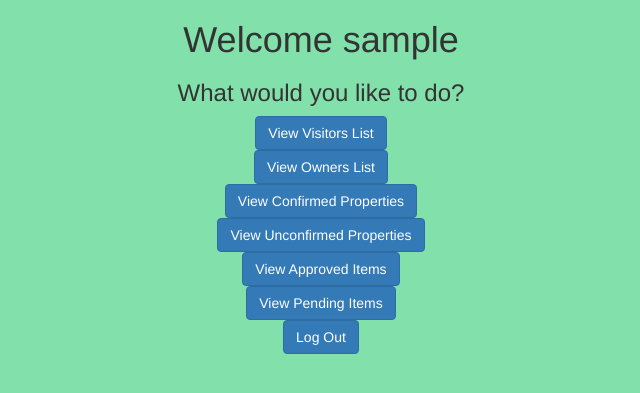
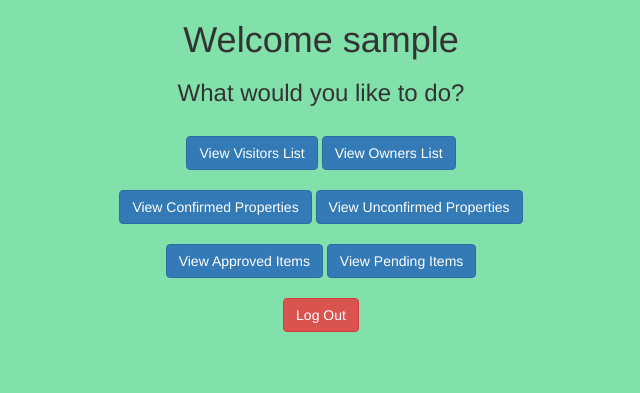
Before and after one commit to ksun86/cs4400_spring18, a Flask app: page /AdminFunctionality in a window 1280 px wide. Shown: the top 393 px of the page, without its empty margins (319-959 px from the left). Run offline with Flask 2, Linux system fonts and the light colour scheme; the visitor is signed in with stand-in values (Sample User, id 1); some libraries are stand-ins or nearby versions.

Commit message:
final push hopefully

```diff
--- a/app.py
+++ b/app.py
@@ -324,6 +324,18 @@ def ManageProperty(ID, manageType):
     # Get form
     form = AddPropertyForm(request.form)
 
+    # Populate property form fields
+    form.propertyName.data = prop['Name']
+    form.street.data = prop['Street']
+    form.city.data = prop['City']
+    form.size.data = prop['Size']
+    form.propertyType.data = prop['PropertyType']
+    form.isPublic.data = prop['IsPublic']
+    form.isCommercial.data = prop['IsCommercial']
+    session['propertyID'] = ID
+    session['propertyType'] = prop['PropertyType']
+    session['propertyName'] = prop['Name']
+
 
     if request.method == 'POST' and form.validate():
         propertyName = request.form['propertyName']
@@ -365,18 +377,7 @@ def ManageProperty(ID, manageType):
 
         return redirect(url_for('ManageProperty', ID=ID, manageType=manageType))
 
-    # Populate property form fields
-    form.propertyName.data = prop['Name']
-    form.street.data = prop['Street']
-    form.city.data = prop['City']
     form.zipCode.data = prop['Zip']
-    form.size.data = prop['Size']
-    form.propertyType.data = prop['PropertyType']
-    form.isPublic.data = prop['IsPublic']
-    form.isCommercial.data = prop['IsCommercial']
-    session['propertyID'] = ID
-    session['propertyType'] = prop['PropertyType']
-    session['propertyName'] = prop['Name']
 
     return render_template('ManageProperty.html', form=form, property=prop)
 
--- a/templates/AddItems.html
+++ b/templates/AddItems.html
@@ -6,9 +6,9 @@
   <form method="POST" action="">
     <h3>Select items for your {{session.propertyType}}:</h3>
     <div class="form-group">
-      {{render_field(form.crops, class_="form-control")}}
-      {{render_field(form.animals, class_="form-control")}}
+      {{render_field(form.crops, class_="form-control")}}<br>
+      {{render_field(form.animals, class_="form-control")}}<br>
     </div>
-    <p><input type="submit" class="btn btn-primary" value="Submit"></p>
+    <div class="text-right"><input type="submit" class="btn btn-primary" value="Submit"></div><br>
   </form>
 {% endblock %}
--- a/templates/AdminFunctionality.html
+++ b/templates/AdminFunctionality.html
@@ -4,14 +4,20 @@
     <div class="text-center">
         <h1>Welcome {{session.username}}</h1>
         <h3>What would you like to do?</h3>
-
-        <a href="/VisitorOverview" class="btn btn-primary">View Visitors List</a><br>
-        <a href="/OwnerOverview" class="btn btn-primary">View Owners List</a><br>
-        <a href="/ConfirmedProperties" class="btn btn-primary">View Confirmed Properties</a><br>
-        <a href="/UnconfirmedProperties" class="btn btn-primary">View Unconfirmed Properties</a><br>
-        <a href="/ApprovedItems" class="btn btn-primary">View Approved Items</a><br>
-        <a href="/PendingItems" class="btn btn-primary">View Pending Items</a><br>
-        <a href="/Logout" class="btn btn-primary">Log Out</a>
-
+    </div><br>
+    <div class="text-center">
+        <a href="/VisitorOverview" class="btn btn-primary">View Visitors List</a>
+        <a href="/OwnerOverview" class="btn btn-primary">View Owners List</a>
+    </div><br>
+    <div class="text-center">
+        <a href="/ConfirmedProperties" class="btn btn-primary">View Confirmed Properties</a>
+        <a href="/UnconfirmedProperties" class="btn btn-primary">View Unconfirmed Properties</a>
+    </div><br>
+    <div class="text-center">
+        <a href="/ApprovedItems" class="btn btn-primary">View Approved Items</a>
+        <a href="/PendingItems" class="btn btn-primary">View Pending Items</a>
+    </div><br>
+    <div class="text-center">
+        <a href="/Logout" class="btn btn-danger">Log Out</a>
     </div>
 {% endblock %}
--- a/templates/ManageProperty.html
+++ b/templates/ManageProperty.html
@@ -33,5 +33,5 @@
         <input type="hidden" name="_method" value="DELETE">
         <input type="submit" value="Delete Property" class="btn btn-danger">
     </form>
-  </div>
+  </div><br>
 {% endblock %}
--- a/templates/OtherOwnersProperties.html
+++ b/templates/OtherOwnersProperties.html
@@ -51,19 +51,16 @@
                 <option value = PropertyType>Type</option>
                 <option value = IsPublic>Public</option>
                 <option value = IsCommercial>Commercial</option>
-<<<<<<< HEAD
                 <option value = NumVisits>Number of Visits: Specify a range with "-" like 3-5</option>
                 <option value = AverageRating>Average Rating: Specify a range with "-" like 1-4</option>
-=======
                 <option value = ApprovedBy>Number of Visits</option>
                 <option value = Rating>Average Rating</option>
->>>>>>> 596245d46668561ca19f1239da38fba20b403992
             </select><br>
             <input type="text" name="searchterm"><br>
             <input type="submit" value="Search" class="btn btn-submit">
         </form>
     </div>
-
+    <br>
     <div class="text-left">
         <form action="{{url_for('SortBy')}}" method="post">
             <input type="hidden" name="sortType" value="OtherOwnersProperties">
--- a/templates/OwnerOverview.html
+++ b/templates/OwnerOverview.html
@@ -11,7 +11,6 @@
             <th>Email</th>
             <th>Number of Properties</th>
         </tr>
-        <!-- we'll need a for loop to iterate through for each row of the table -->
             {% for owner in users %}
             <tr>
                 <td>{{owner.Username}}</td>
@@ -35,13 +34,12 @@
                 <option value="">Search by</option>
                 <option value="Username">Username</option>
                 <option value="Email">Email</option>
-                <!-- <option value="COUNT(*)">Number of Properties</option> -->
             </select><br>
             <input type="text" name="searchterm"><br>
             <input type="submit" value="Search" class="btn btn-submit">
         </form>
     </div>
-
+    <br>
     <div class="text-left">
         <form action="{{url_for('SortBy')}}" method="post">
             <input type="hidden" name="sortType" value="OwnerOverview">
--- a/templates/PendingItems.html
+++ b/templates/PendingItems.html
@@ -45,6 +45,6 @@
 
     <div class="text-right">
         <a href="/AdminFunctionality" class="btn btn-primary">Back</a>
-    </div>
+    </div><br>
 
 {% endblock %}
--- a/templates/VisitorFunctionality.html
+++ b/templates/VisitorFunctionality.html
@@ -83,7 +83,7 @@
 
 
     <div class="text-right">
-        <a href="/Logout" class="btn btn-primary">Log Out</a>
+        <a href="/Logout" class="btn btn-danger">Log Out</a>
     </div>
 
 
--- a/templates/VisitorOverview.html
+++ b/templates/VisitorOverview.html
@@ -12,7 +12,6 @@
             <th>Logged Visits</th>
             <th>Delete Log History</th>
         </tr>
-        <!-- we'll need a for loop to iterate through for each row of the table -->
             {% for visitor in users %}
             <tr>
                 <td>{{visitor.Username}}</td>
@@ -48,7 +47,7 @@
             <input type="submit" value="Search" class="btn btn-submit">
         </form>
     </div>
-
+    <br>
     <div class="text-left">
         <form action="{{url_for('SortBy')}}" method="post">
             <input type="hidden" name="sortType" value="VisitorOverview">
@@ -62,10 +61,9 @@
         </form>
     </div>
 
-    <!-- insert searching functionality -->
 
     <div class="text-right">
         <a href="/AdminFunctionality" class="btn btn-primary">Back</a>
-    </div>
+    </div><br>
 
 {% endblock %}
--- a/templates/layout.html
+++ b/templates/layout.html
@@ -8,8 +8,6 @@
     <style>
         body{background-color: #82E0AA}
         table{background-color: #85C1E9}
-
-
     </style>
     <body>
         <div class="container">
```
Also changed, not shown: templates/AddProperty.html (+9 -9 lines), templates/ApprovedItems.html (+15 -15 lines), templates/ConfirmedProperties.html (+5 -4 lines), templates/ManageItems.html (+11 -8 lines), templates/OwnerFunctionality.html (+3 -6 lines), templates/UnconfirmedProperties.html (+4 -5 lines).
